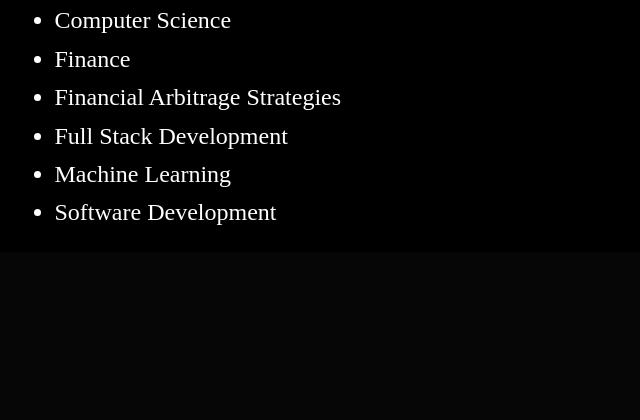
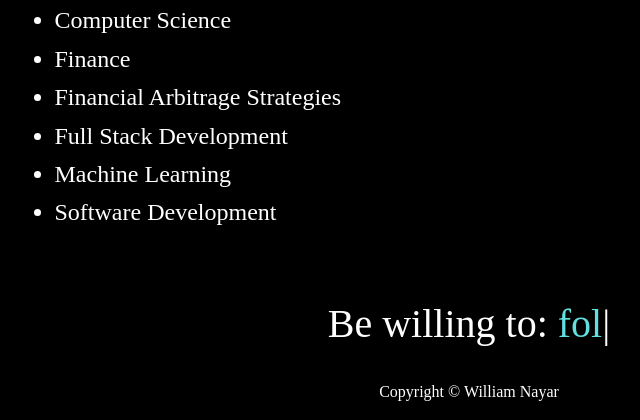
Before and after one commit to Wnayar/Personal_Webpage, a Python web app: template templates/layout.html in a window 1280 px wide. Shown: the part 1113-1533 px from the top of the page, without its empty margins (171-811 px from the left). Before the commit the page ends 1338 px from the top, so only its background shows below. Run offline with Jinja, Linux system fonts and the light colour scheme; the template is opened without the code that fills it, so the values that code supplies are empty.

Commit message:
Added moving text words using js libary and formatted a bit

```diff
--- a/static/style.css
+++ b/static/style.css
@@ -323,6 +323,10 @@ nav .navbar-brand span:nth-child(9)
     font-family: 'Times New Roman', Times, serif;
   }
 
+  .copyright
+  {
+    font-family: 'Times New Roman', Times, serif;
+  }
 
   .centertext1
   {
@@ -335,6 +339,12 @@ nav .navbar-brand span:nth-child(9)
   {
     text-align: center;
     padding-right: 61%;
+  }
+
+  .centertextsimple
+  {
+    text-align: center;
+
   }
 
 
--- a/templates/layout.html
+++ b/templates/layout.html
@@ -13,6 +13,9 @@
         <link href="/Personal_Webpage/static/favicon.ico" rel="icon">
 
         <link href="/Personal_Webpage/static/style.css" rel="stylesheet">
+
+        <!-- https://github.com/mattboldt/typed.js/ -->
+        <script src="https://unpkg.com/typed.js@2.0.16/dist/typed.umd.js"></script>
 
         <title>William Nayar: {% block title %}{% endblock %} </title>
     </head>
@@ -93,17 +96,20 @@
                 <li>Software Development</li>
             </ul>
         </div>
-
-
-
-
-
-
-
-
-
-
-
+        <div class="container-fluid">
+            <div><br><br></div>
+            <h1 class="centertextsimple aboutme">Be willing to: <span id="words" class="teal"></span></h1>
+        </div>
+        <script>
+            var typed = new Typed ('#words', {
+            strings: ["take calculated risks", "follow your dreams", ],
+            typeSpeed: 100,
+            backSpeed: 100,
+            loop: true
+            });
+        </script>
+        <br>
+        <P class="centertextsimple copyright">Copyright &#169; <span>William Nayar</span></P>
 
 
     </body>
```
